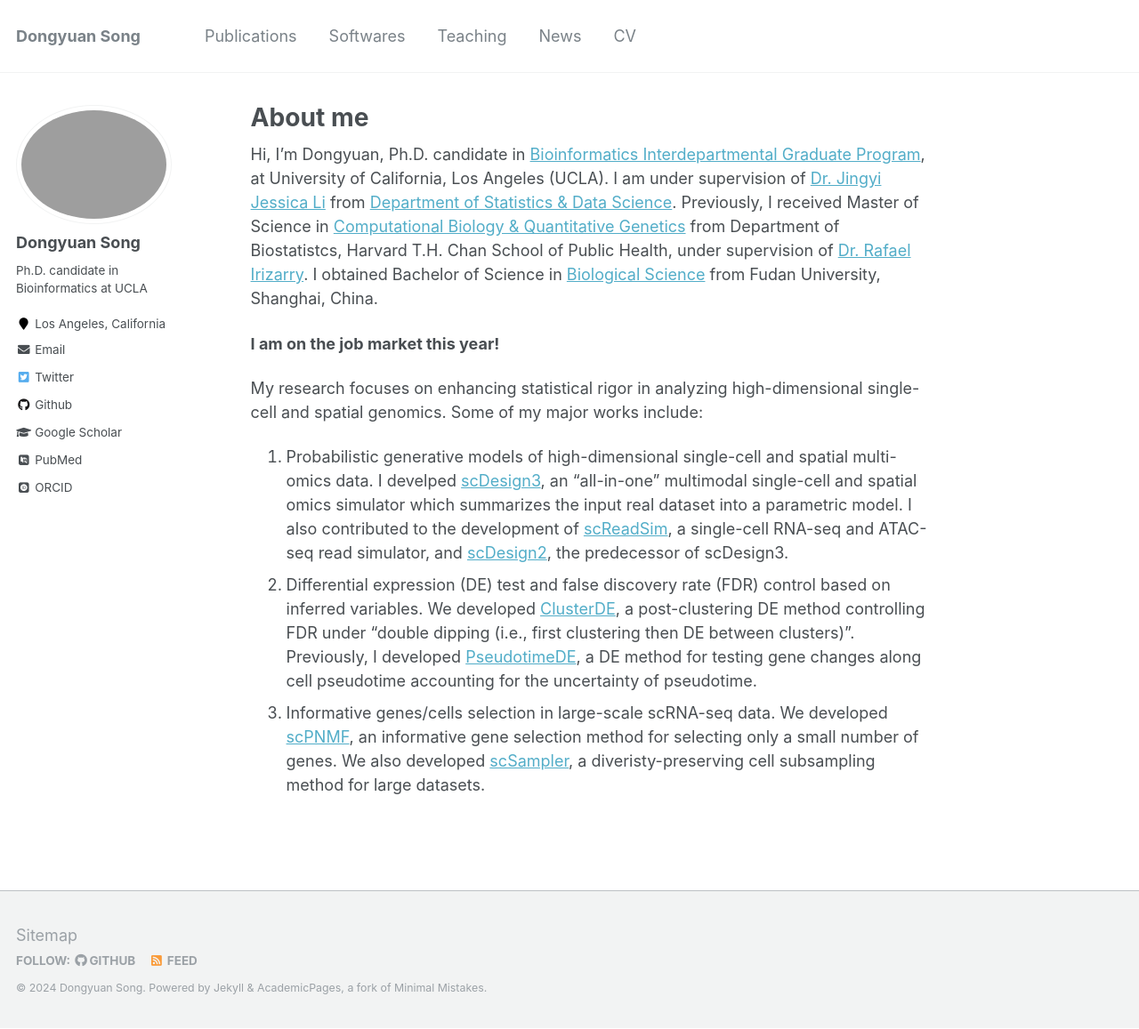
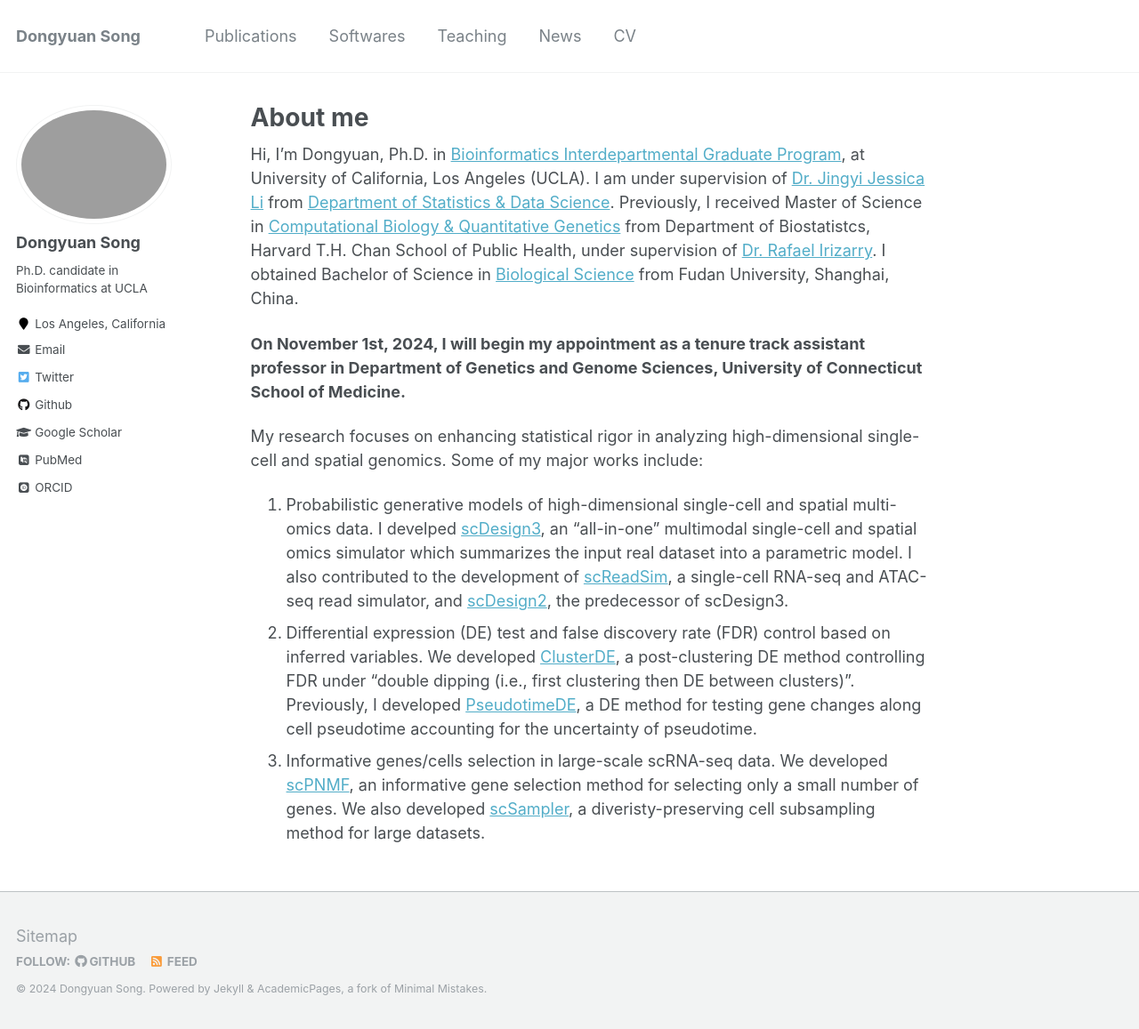
Before and after one commit to SONGDONGYUAN1994/SONGDONGYUAN1994.github.io, a Jekyll site: the page built from _pages/about.md, in a window 1280 px wide and 1157 px high. Shown: the whole window at 89% size. Built offline with Jekyll 4.4.1, drawn with Linux system fonts in a browser that asks for light colours; some web fonts are replaced.

Commit message:
Update job

```diff
--- a/_pages/about.md
+++ b/_pages/about.md
@@ -8,9 +8,9 @@ redirect_from:
   - /about.html
 ---
 
-Hi, I'm Dongyuan, Ph.D. candidate in [Bioinformatics Interdepartmental Graduate Program](https://bioinformatics.ucla.edu/), at University of California, Los Angeles (UCLA). I am under supervision of [Dr. Jingyi Jessica Li](http://jsb.ucla.edu/) from [Department of Statistics & Data Science](http://statistics.ucla.edu/). Previously, I received Master of Science in [Computational Biology & Quantitative Genetics](https://www.hsph.harvard.edu/sm-computational-biology/) from Department of Biostatistcs, Harvard T.H. Chan School of Public Health, under supervision of [Dr. Rafael Irizarry](https://rafalab.dfci.harvard.edu/). I obtained Bachelor of Science in [Biological Science](https://life.fudan.edu.cn/) from Fudan University, Shanghai, China.
+Hi, I'm Dongyuan, Ph.D. in [Bioinformatics Interdepartmental Graduate Program](https://bioinformatics.ucla.edu/), at University of California, Los Angeles (UCLA). I am under supervision of [Dr. Jingyi Jessica Li](http://jsb.ucla.edu/) from [Department of Statistics & Data Science](http://statistics.ucla.edu/). Previously, I received Master of Science in [Computational Biology & Quantitative Genetics](https://www.hsph.harvard.edu/sm-computational-biology/) from Department of Biostatistcs, Harvard T.H. Chan School of Public Health, under supervision of [Dr. Rafael Irizarry](https://rafalab.dfci.harvard.edu/). I obtained Bachelor of Science in [Biological Science](https://life.fudan.edu.cn/) from Fudan University, Shanghai, China.
 
-**I am on the job market this year!**
+**On November 1st, 2024, I will begin my appointment as a tenure track assistant professor in Department of Genetics and Genome Sciences, University of Connecticut School of Medicine.**
 
 My research focuses on enhancing statistical rigor in analyzing high-dimensional single-cell and spatial genomics. Some of my major works include:
 1. Probabilistic generative models of high-dimensional single-cell and spatial multi-omics data. I develped [scDesign3](https://doi.org/10.1038/s41587-023-01772-1), an "all-in-one" multimodal single-cell and spatial omics simulator which summarizes the input real dataset into a parametric model. I also contributed to the development of [scReadSim](https://www.biorxiv.org/content/10.1101/2022.05.29.493924v3), a single-cell RNA-seq and ATAC-seq read simulator, and [scDesign2](https://doi.org/10.1186/s13059-021-02367-2), the predecessor of scDesign3.
```
Also changed, not shown: 1 other file.
